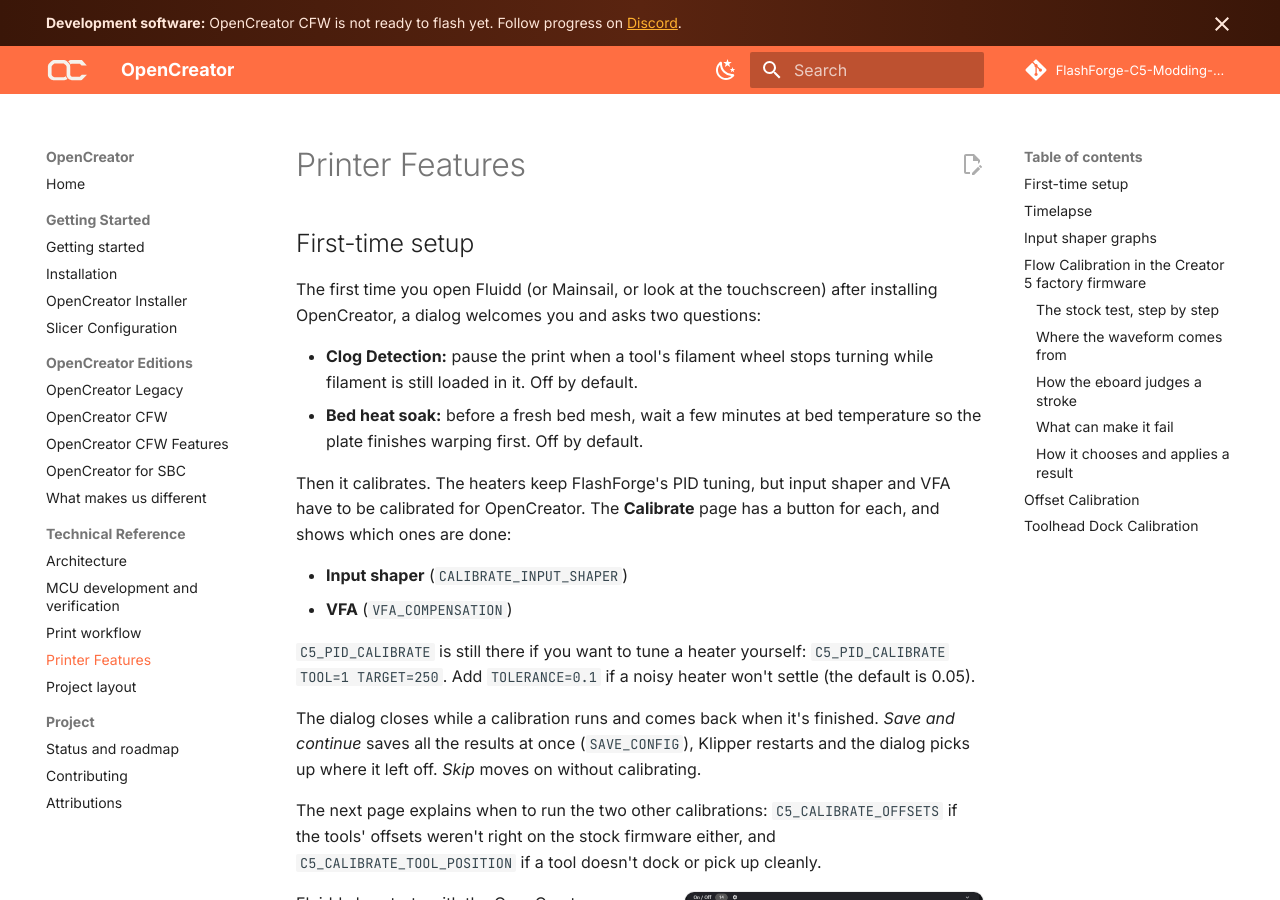
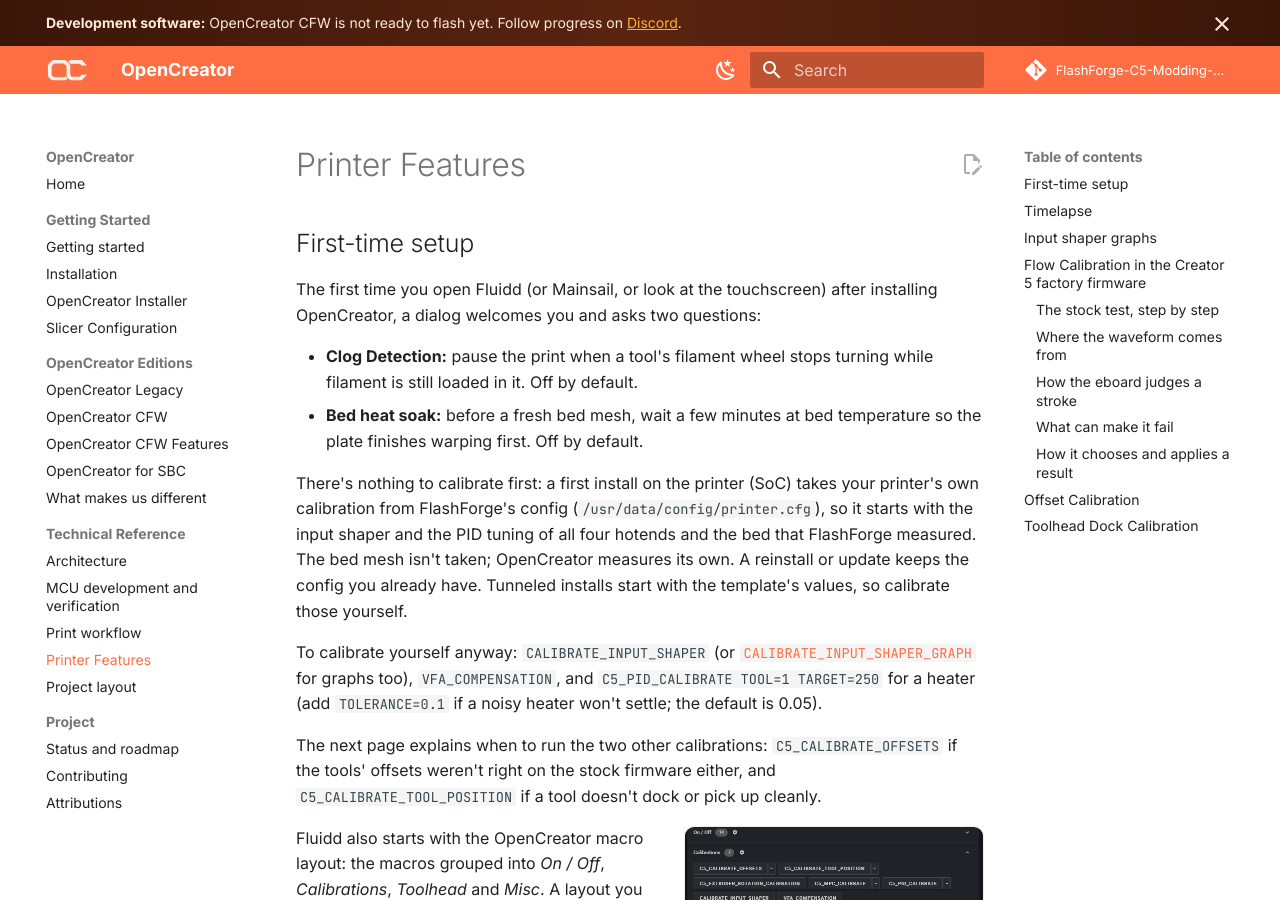
Before and after one commit to FlashForge-C5-Modding-Group/OpenCreator, an MkDocs documentation site: the page built from docs/printer-features.md, in a window 1280 px wide and 900 px high. Built offline with MkDocs 1.6.1 and Material for MkDocs 9.7.7, drawn with Linux system fonts in a browser that asks for light colours; comment, search, counter and statistics services are not loaded.

Commit message:
first time setup is ez

```diff
--- a/docs/printer-features.md
+++ b/docs/printer-features.md
@@ -10,21 +10,17 @@ installing OpenCreator, a dialog welcomes you and asks two questions:
 - **Bed heat soak:** before a fresh bed mesh, wait a few minutes at bed
   temperature so the plate finishes warping first. Off by default.
 
-Then it calibrates. The heaters keep FlashForge's PID tuning, but input shaper
-and VFA have to be calibrated for OpenCreator. The **Calibrate** page has a
-button for each, and shows which ones are done:
+There's nothing to calibrate first: a first install on the printer (SoC) takes
+your printer's own calibration from FlashForge's config (`/usr/data/config/printer.cfg`), so it
+starts with the input shaper and the PID tuning of all four hotends and the bed
+that FlashForge measured. The bed mesh isn't taken; OpenCreator measures its
+own. A reinstall or update keeps the config you already have. Tunneled
+installs start with the template's values, so calibrate those yourself.
 
-- **Input shaper** (`CALIBRATE_INPUT_SHAPER`)
-- **VFA** (`VFA_COMPENSATION`)
-
-`C5_PID_CALIBRATE` is still there if you want to tune a heater yourself:
-`C5_PID_CALIBRATE TOOL=1 TARGET=250`. Add `TOLERANCE=0.1` if a noisy heater
-won't settle (the default is 0.05).
-
-The dialog closes while a calibration runs and comes back when it's finished.
-*Save and continue* saves all the results at once (`SAVE_CONFIG`), Klipper
-restarts and the dialog picks up where it left off. *Skip* moves on without
-calibrating.
+To calibrate yourself anyway: `CALIBRATE_INPUT_SHAPER` (or
+[`CALIBRATE_INPUT_SHAPER_GRAPH`](#input-shaper-graphs) for graphs too),
+`VFA_COMPENSATION`, and `C5_PID_CALIBRATE TOOL=1 TARGET=250` for a heater (add
+`TOLERANCE=0.1` if a noisy heater won't settle; the default is 0.05).
 
 The next page explains when to run the two other calibrations:
 `C5_CALIBRATE_OFFSETS` if the tools' offsets weren't right on the stock
```
Also changed, not shown: docs/cfwfeatures.md (+2 -1 lines), docs/installer.md (+1 -1 lines).
